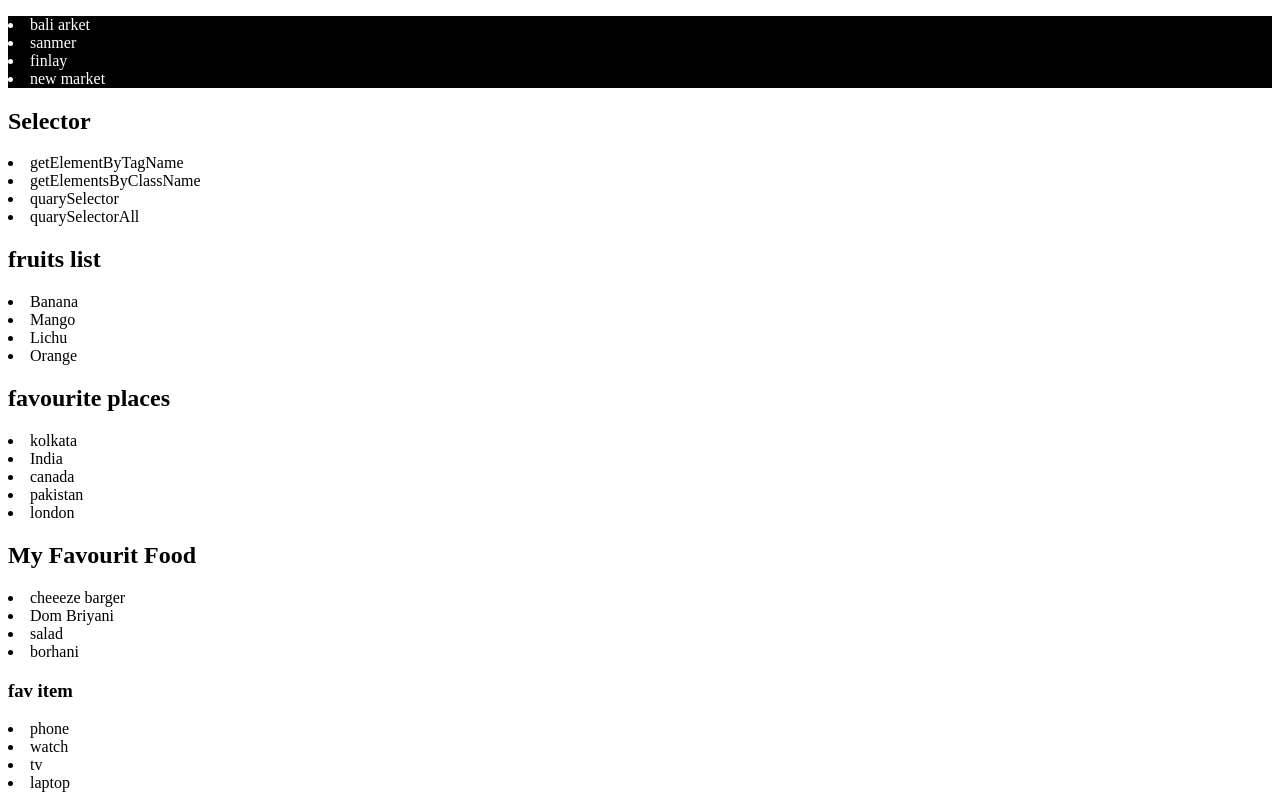
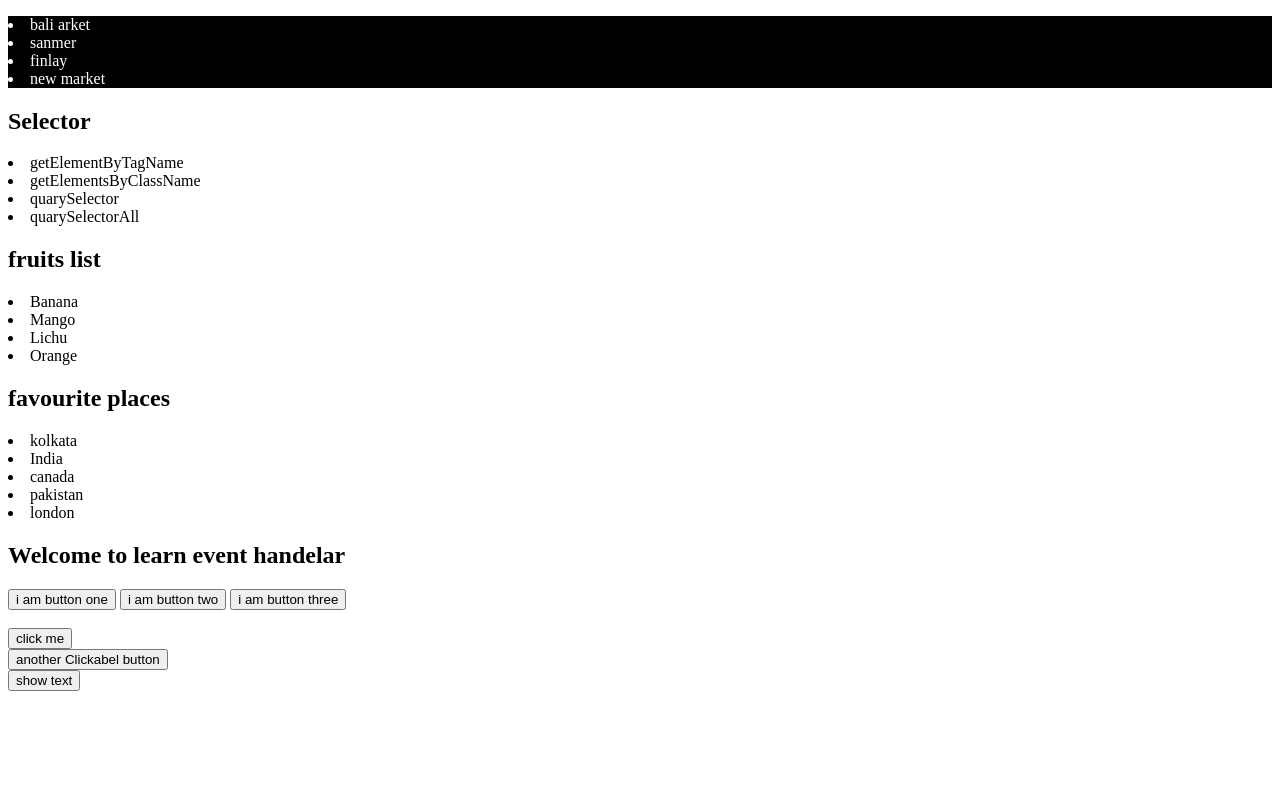
Before and after one commit to Md-sajeeb001/DOM.js, a plain HTML site: page index.html in a window 1280 px wide. Shown: the part 510-1310 px from the top of the page. After the commit the page ends 1209 px from the top, so only its background shows below. Drawn offline with Linux system fonts and the light colour scheme.

Commit message:
events handel

```diff
--- a/index.html
+++ b/index.html
@@ -14,7 +14,7 @@
         <h1 id="header2">this is second heading </h1>
     </header>
 
-    <main>
+    <main id="main-container">
 
         <section>
         <ul>
@@ -74,6 +74,21 @@
 
         <section id="main-section">
 
+            <h1>Welcome to learn event handelar</h1>
+
+        <div>
+            <button onclick="console.log('Click button one')">i am button one</button>
+            <button onclick="console.log(50)">i am button two</button>
+            <button onclick="buttonThree()">i am button three</button>
+
+            <br> <br>
+
+            <button id="clickButton">click me</button>
+            <br>
+            <button id="makeBlue">another Clickabel button</button>
+            <br>
+            <button onclick="document.write('hellow habibi')">show text</button>
+        </div>
         </section>
 
     </main>
--- a/js/dom.js
+++ b/js/dom.js
@@ -71,41 +71,110 @@
 // addStyle.appendChild(create);
 // console.log(create.innerText)
 
+// const main = document.getElementById('main-section');
+// console.log(main)
 
-const main = document.getElementById('main-section');
-console.log(main)
+// const headingAdd = document.createElement('h1');
+// headingAdd.innerHTML = "My Favourit Food"
+// main.appendChild(headingAdd);
 
-const headingAdd = document.createElement('h1');
-headingAdd.innerHTML = "My Favourit Food"
-main.appendChild(headingAdd);
+// const ulAdd = document.createElement('li');
+// ulAdd.innerText = "cheeeze barger";
+// main.appendChild(ulAdd);
 
-const ulAdd = document.createElement('li');
-ulAdd.innerText = "cheeeze barger";
-main.appendChild(ulAdd);
+// const ulAdd2 = document.createElement('li');
+// ulAdd2.innerText = "Dom Briyani";
+// main.appendChild(ulAdd2);
 
-const ulAdd2 = document.createElement('li');
-ulAdd2.innerText = "Dom Briyani";
-main.appendChild(ulAdd2);
+// const ulAdd3 = document.createElement('li');
+// ulAdd3.innerText = "salad";
+// main.appendChild(ulAdd3);
 
-const ulAdd3 = document.createElement('li');
-ulAdd3.innerText = "salad";
-main.appendChild(ulAdd3);
-
-const ulAdd4 = document.createElement('li');
-ulAdd4.innerText = "borhani";
-main.appendChild(ulAdd4);
+// const ulAdd4 = document.createElement('li');
+// ulAdd4.innerText = "borhani";
+// main.appendChild(ulAdd4);
 
 
-const sectionItems = document.createElement("section");
+// const sectionItems = document.createElement("section");
 
 
-sectionItems.innerHTML = `
+// sectionItems.innerHTML = `
 
-<h1>fav item</h1>
-<li>phone</li>
-<li>watch</li>
-<li>tv</li>
-<li>laptop</li>
+// <h1>fav item</h1>
+// <li>phone</li>
+// <li>watch</li>
+// <li>tv</li>
+// <li>laptop</li>
 
-`
-main.appendChild(sectionItems)
+// `
+// main.appendChild(sectionItems)
+
+
+// TOTAL STUDY SUMMARY
+
+// const main = document.getElementById('main-container');
+// const createNewElement = document.createElement('section');
+// main.appendChild(createNewElement);
+
+// main.style.backgroundColor = 'aqua'
+// main.style.padding = '2rem';
+// main.style.color = 'gray';
+// main.style.border = '2px solid black';
+
+
+// const createHeading = document.createElement('h1');
+// createHeading.innerText = "My Favourit Places";
+// main.appendChild(createHeading);
+
+// const listLi = document.createElement('li');
+// listLi.innerText = "jaflong"
+// main.appendChild(listLi)
+
+// const listLi2 = document.createElement('li');
+// listLi2.innerText = "shondor boon"
+// main.appendChild(listLi2)
+
+// const listLi3 = document.createElement('li');
+// listLi3.innerText = "cox's bazar"
+// main.appendChild(listLi3)
+
+// const listLi4 = document.createElement('li');
+// listLi4.innerText = "rangmati"
+// main.appendChild(listLi4)
+
+// const findMain = document.getElementById('main-container');
+// console.log(findMain)
+// const createSection = document.createElement('section');
+// createSection.innerHTML = `
+
+//      <h1>new heading</h1>
+//      <ul>
+//         <li>heading one</li>
+//         <li>heading two</li>
+//         <li>heading three</li>
+//         <li>heading four</li>
+//      </ul>
+
+//  `
+
+//  findMain.appendChild(createSection)
+
+// //  EVENT HALDEL
+
+// function buttonThree(){
+//    document.body.style.backgroundColor = "black"
+// }
+
+
+// function buttonClick(){
+//    document.body.style.backgroundColor = 'red';
+// }
+
+// const clickBtn = document.getElementById('clickButton');
+// clickBtn.onclick = buttonClick;
+
+
+// const makeBtn = document.getElementById('makeBlue');
+// makeBtn.onclick = function make(){
+//    document.body.style.fontSize = '2rem';
+// }
--- a/styls/style.css
+++ b/styls/style.css
@@ -33,3 +33,9 @@
     border-radius: 15px;
     color: white;
 }
+.section-style{
+    background-color: aqua;
+    padding: 2rem;
+    border: 2px solid black;
+    border-radius: 15px;
+}
```
Also changed, not shown: events.html (added, +31 -0 lines), events/events.js (added, +17 -0 lines).
